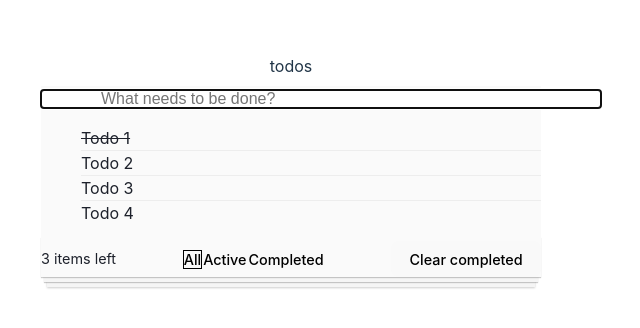
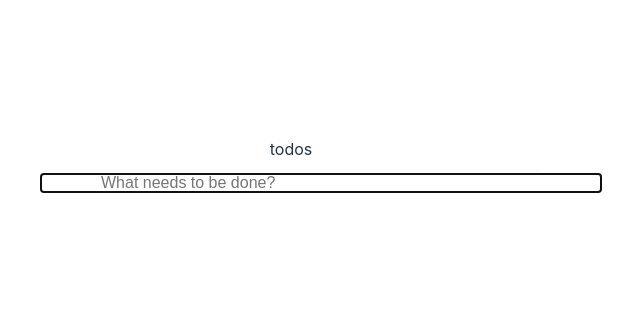
Before and after one commit to Victor323232/keep-clone, a Svelte app in the folder vite-project/: page / in a window 1280 px wide. Shown: the part 238-566 px from the top of the page, without its empty margins (349-989 px from the left). Built offline with nearby package versions, Linux system fonts and the light colour scheme.

Commit message:
armazenamento persistente

```diff
--- a/vite-project/src/components/Todos.svelte
+++ b/vite-project/src/components/Todos.svelte
@@ -1,5 +1,6 @@
 <script lang="ts">
     import type { FiltersType, ITodo } from '$root/types/todo'
+
 
     import AddTodo from './AddTodo.svelte'
     import Todo from './Todo.svelte'
@@ -8,12 +9,11 @@
     import ClearTodos from './ClearTodos.svelte'
 
     // state
-    let todos: ITodo[] = [
-      { id: '1e4a59703af84', text: 'Todo 1', completed: true },
-      { id: '9e09bcd7b9349', text: 'Todo 2', completed: false },
-      { id: '9e4273a51a37c', text: 'Todo 3', completed: false },
-      { id: '53ae48bf605cc', text: 'Todo 4', completed: false },
-    ]
+    let todos: ITodo[] = JSON.parse(localStorage.getItem('todos')) ?? []
+
+$: {
+      localStorage.setItem('todos', JSON.stringify(todos))
+  }
 
     let selectedFilter: FiltersType = 'all'
 
```
